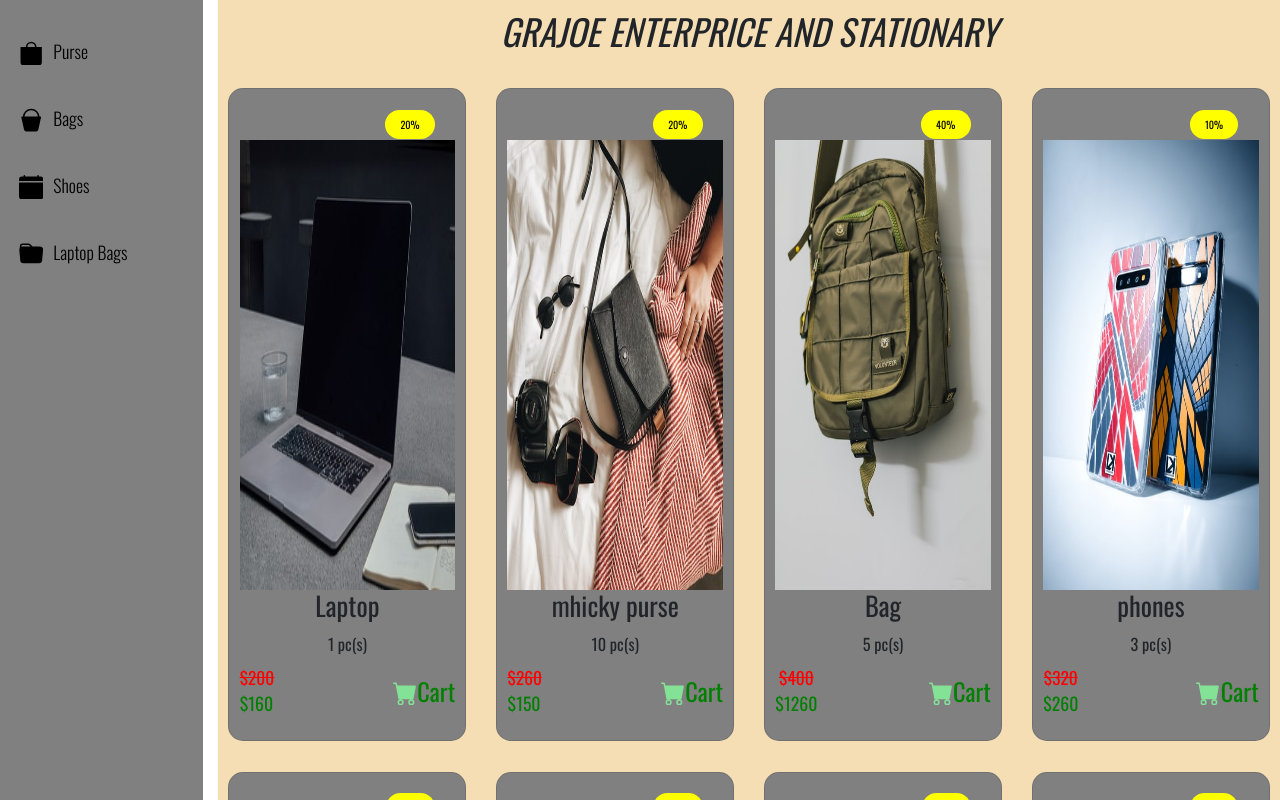
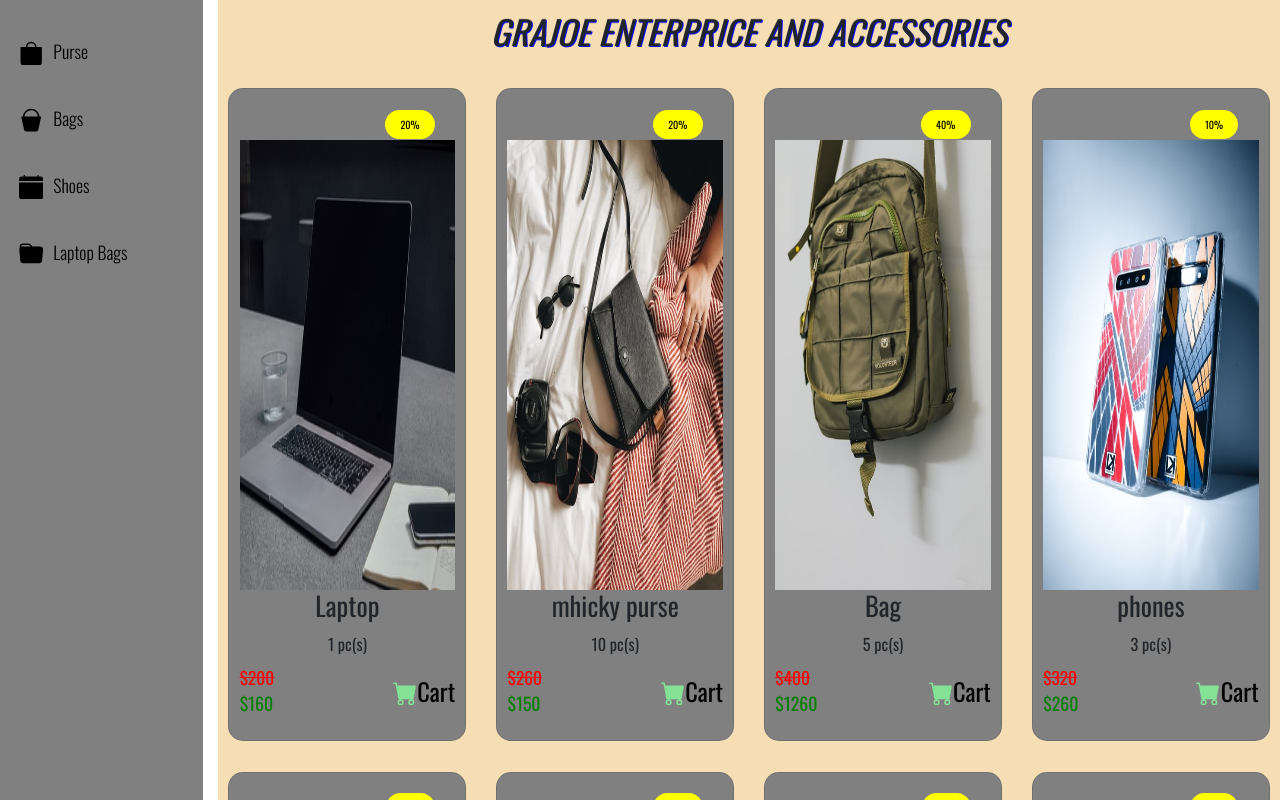
Before and after one commit to joel-alabi/product-listing, a React (Create React App) app: page / in a window 1280 px wide. Shown: the top 800 px of the page. Built offline with nearby package versions, Linux system fonts and the light colour scheme.

Commit message:
made some editing

```diff
--- a/src/App.css
+++ b/src/App.css
@@ -98,12 +98,12 @@ body {
   display: flex;
   justify-content: center;
   align-items: center;
-  color: green;
+  color: rgb(1, 2, 1);
 }
 
 .cart-btn__text {
   font-size: 2.4rem;
-  color: green;
+  color: rgb(1, 2, 1);
   display: block;
   margin-bottom: 3px;
 }
@@ -114,5 +114,9 @@ body {
   margin-bottom: 0.6rem;
   color: red;
   text-decoration: line-through;
-  text-align:center;
+  align-content: center;
 }
+.joel{
+  text-shadow:1px 1px blue;
+  transform: rotateX(20deg);
+}
--- a/src/components/Products.js
+++ b/src/components/Products.js
@@ -5,7 +5,7 @@ class Products extends Component {
     return (
       <div className="main-product-container">
         <div className='Container'>
-        <h1 style={{textAlign:"center",fontStyle:"italic",fontSize:"3.5em"}}>GRAJOE ENTERPRICE AND STATIONARY</h1>
+        <h1 className="joel" style={{textAlign:"center",fontStyle:"italic",fontSize:"3.5em"}}>GRAJOE ENTERPRICE AND ACCESSORIES</h1>
           <div className='row'>
             <div className='col-3'>
               <div className="card">
@@ -26,7 +26,7 @@ class Products extends Component {
                   </h3>
 
                   <div className="cart-btn" style={{color:'green'}}>
-                    <svg
+                    <svg style={{color:'green'}}
                       class="bi bi-cart-fill"
                       width="2.4em"
                       height="2.4em"
```
